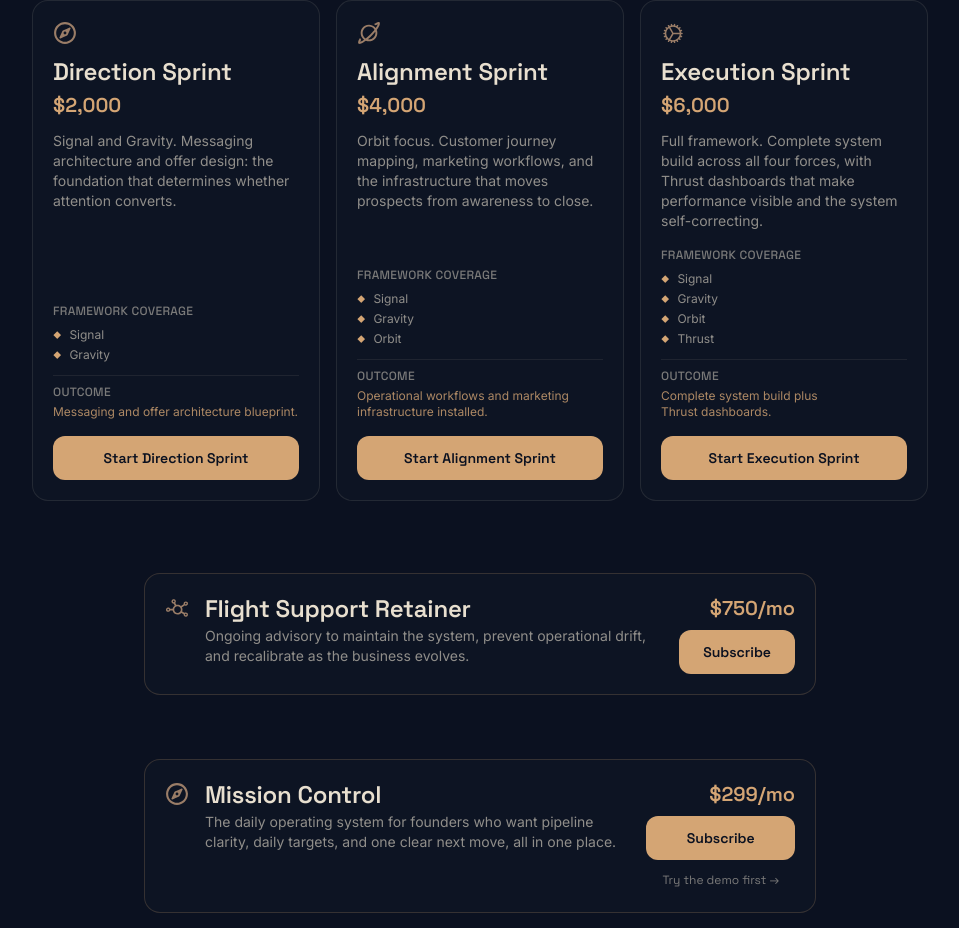
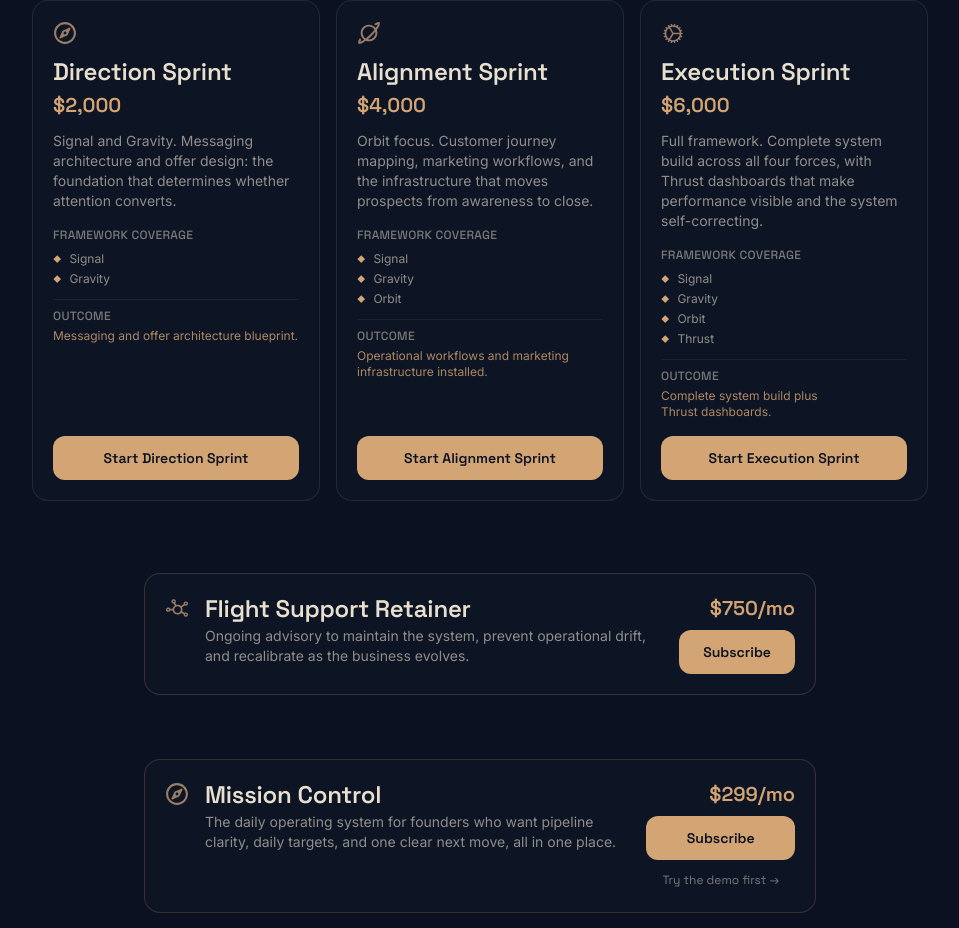
Before and after one commit to jordanknight1992-dotcom/cosmic-reach-creative, a Next.js app: page /pricing in a window 1280 px wide. Shown: the part 1494-2422 px from the top of the page, without its empty margins (160-1119 px from the left). Built offline with nearby package versions, Linux system fonts and the light colour scheme.

Commit message:
Top-align sprint card content, push buy button to bottom

```diff
--- a/src/app/pricing/page.tsx
+++ b/src/app/pricing/page.tsx
@@ -207,10 +207,10 @@ export default function PricingPage() {
                 <p className="text-copper font-display font-semibold text-xl mb-3">
                   {tier.price}
                 </p>
-                <p className="text-sm text-starlight/60 mb-4 flex-1">
+                <p className="text-sm text-starlight/60 mb-4">
                   {tier.description}
                 </p>
-                <div className="space-y-3 mt-auto">
+                <div className="space-y-3">
                   <div>
                     <p className="text-xs font-display font-medium tracking-wide text-starlight/50 uppercase mb-2">
                       Framework coverage
@@ -231,7 +231,7 @@ export default function PricingPage() {
                     <p className="text-xs text-copper/80">{tier.outcome}</p>
                   </div>
                 </div>
-                <div className="mt-4">
+                <div className="mt-auto pt-4">
                   <StripeBuyButton buyButtonId={tier.buyButtonId} label={`Start ${tier.name}`} />
                 </div>
               </article>
```
